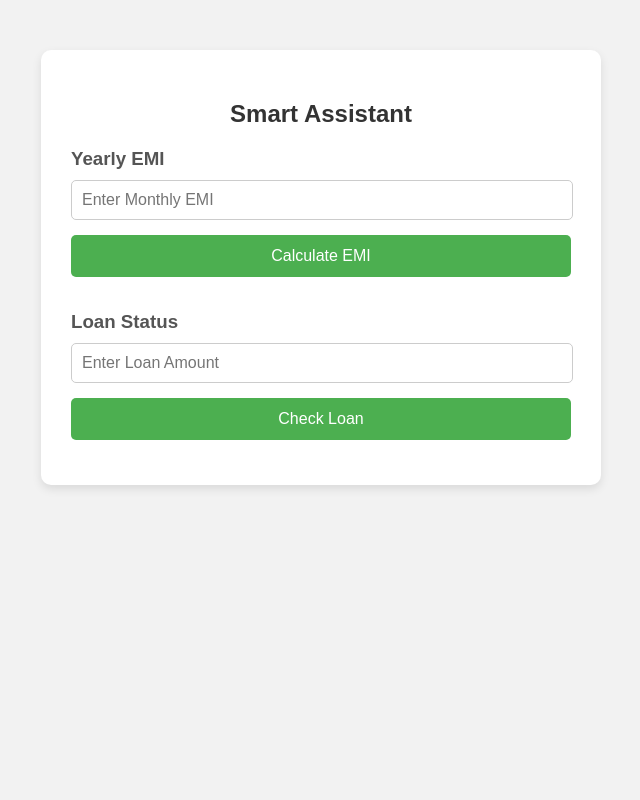
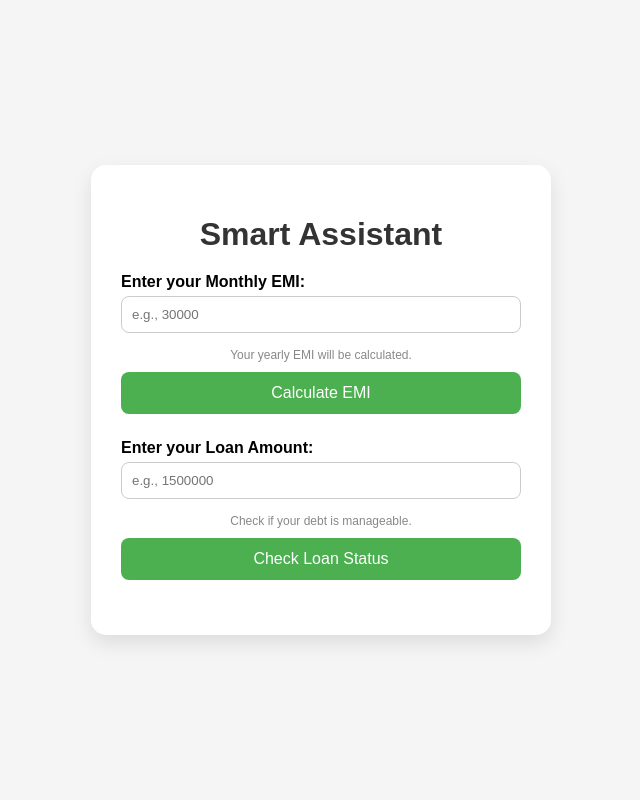
Before and after one commit to issacbelho1-art/smart_assistant_web, a Flask app: page / in a window 1280 px wide. Shown: the whole page, without its empty margins (319-959 px from the left). Run offline with Flask 3, Linux system fonts and the light colour scheme.

Commit message:
Update index.html

```diff
--- a/templates/index.html
+++ b/templates/index.html
@@ -2,51 +2,60 @@
 <html lang="en">
 <head>
     <meta charset="UTF-8">
-    <title>Smart Assistant</title>
+    <meta name="viewport" content="width=device-width, initial-scale=1.0">
+    <title>Smart Assistant Web</title>
     <style>
+        /* Body Styling */
         body {
             font-family: Arial, sans-serif;
-            background-color: #f2f2f2;
+            background: #f5f5f5;
+            display: flex;
+            justify-content: center;
+            align-items: center;
+            min-height: 100vh;
             margin: 0;
-            padding: 0;
         }
 
+        /* Main Container */
         .container {
-            max-width: 500px;
-            margin: 50px auto;
-            background-color: #fff;
+            background: #fff;
             padding: 30px;
-            border-radius: 10px;
-            box-shadow: 0px 4px 10px rgba(0,0,0,0.1);
+            border-radius: 15px;
+            box-shadow: 0 8px 20px rgba(0,0,0,0.1);
+            max-width: 400px;
+            width: 90%;
+            text-align: center;
         }
 
-        h2 {
-            text-align: center;
+        h1 {
             color: #333;
+            margin-bottom: 20px;
         }
 
-        h3 {
-            color: #555;
-            margin-bottom: 10px;
+        label {
+            display: block;
+            margin: 10px 0 5px;
+            font-weight: bold;
+            text-align: left;
         }
 
         input[type="number"] {
-            width: calc(100% - 20px);
+            width: 100%;
             padding: 10px;
+            border-radius: 8px;
+            border: 1px solid #ccc;
             margin-bottom: 15px;
-            border: 1px solid #ccc;
-            border-radius: 5px;
-            font-size: 16px;
+            box-sizing: border-box;
         }
 
         button {
             width: 100%;
             padding: 12px;
+            border: none;
+            border-radius: 8px;
             background-color: #4CAF50;
             color: white;
             font-size: 16px;
-            border: none;
-            border-radius: 5px;
             cursor: pointer;
             margin-bottom: 15px;
         }
@@ -55,32 +64,62 @@
             background-color: #45a049;
         }
 
-        .result {
-            text-align: center;
-            font-weight: bold;
-            color: #333;
-            margin-top: 20px;
+        #result {
             font-size: 18px;
+            color: #555;
+            margin-top: 10px;
+        }
+
+        .tooltip {
+            font-size: 12px;
+            color: #888;
+            margin-bottom: 10px;
         }
     </style>
 </head>
 <body>
     <div class="container">
-        <h2>Smart Assistant</h2>
+        <h1>Smart Assistant</h1>
 
-        <form method="post">
-            <h3>Yearly EMI</h3>
-            <input type="number" name="monthly" placeholder="Enter Monthly EMI">
-            <button name="choice" value="emi">Calculate EMI</button>
+        <!-- EMI Calculator -->
+        <label for="emi">Enter your Monthly EMI:</label>
+        <input type="number" id="emi" placeholder="e.g., 30000">
+        <div class="tooltip">Your yearly EMI will be calculated.</div>
+        <button onclick="calculateEMI()">Calculate EMI</button>
 
-            <h3>Loan Status</h3>
-            <input type="number" name="loan" placeholder="Enter Loan Amount">
-            <button name="choice" value="loan">Check Loan</button>
-        </form>
+        <!-- Loan Status Checker -->
+        <label for="loan">Enter your Loan Amount:</label>
+        <input type="number" id="loan" placeholder="e.g., 1500000">
+        <div class="tooltip">Check if your debt is manageable.</div>
+        <button onclick="checkLoan()">Check Loan Status</button>
 
-        {% if result %}
-            <div class="result">{{ result }}</div>
-        {% endif %}
+        <!-- Result Display -->
+        <div id="result"></div>
     </div>
+
+    <script>
+        function calculateEMI() {
+            let emi = parseFloat(document.getElementById('emi').value);
+            if (!emi || emi <= 0) {
+                document.getElementById('result').innerText = "Please enter a valid EMI amount.";
+                return;
+            }
+            let yearlyEMI = emi * 12;
+            document.getElementById('result').innerText = `Your yearly EMI is ${yearlyEMI}`;
+        }
+
+        function checkLoan() {
+            let loan = parseFloat(document.getElementById('loan').value);
+            if (!loan || loan <= 0) {
+                document.getElementById('result').innerText = "Please enter a valid loan amount.";
+                return;
+            }
+            if (loan > 1000000) {
+                document.getElementById('result').innerText = "High debt, skill upgrade needed.";
+            } else {
+                document.getElementById('result').innerText = "Debt manageable.";
+            }
+        }
+    </script>
 </body>
 </html>
```
